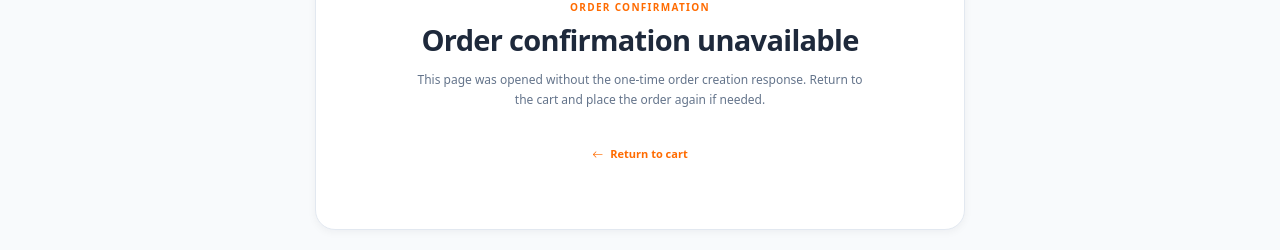
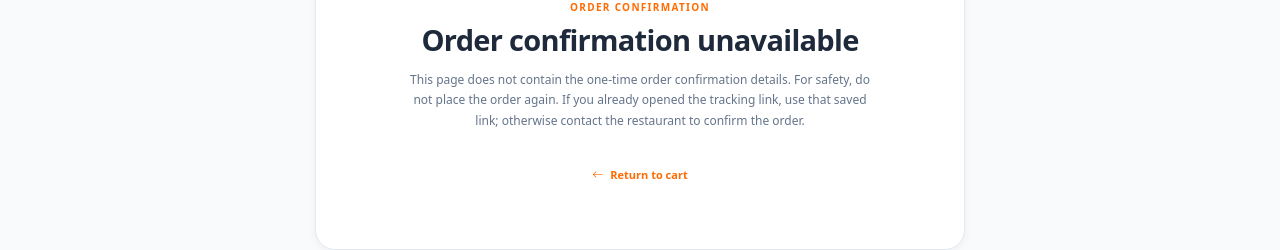
Before and after one commit to Masabali2/Resto.pkfrontend, an Angular app: page /r/1/order-confirmation in a window 1280 px wide. Shown: the part 316-566 px from the top of the page. Built offline with nearby package versions, Linux system fonts and the light colour scheme; no server answers; a web font is replaced by a local one.

Commit message:
fix(orders): prevent duplicate resubmission from empty confirmation

```diff
--- a/src/app/features/orders/pages/customer/order-confirmation/order-confirmation.html
+++ b/src/app/features/orders/pages/customer/order-confirmation/order-confirmation.html
@@ -15,7 +15,7 @@
         <span class="confirmation-icon" aria-hidden="true"><i class="bi bi-receipt"></i></span>
         <p class="eyebrow">ORDER CONFIRMATION</p>
         <h1 id="confirmation-title">Order confirmation unavailable</h1>
-        <p>This page was opened without the one-time order creation response. Return to the cart and place the order again if needed.</p>
+        <p>This page does not contain the one-time order confirmation details. For safety, do not place the order again. If you already opened the tracking link, use that saved link; otherwise contact the restaurant to confirm the order.</p>
         <a [routerLink]="['/r', slug(), 'cart']"><i class="bi bi-arrow-left" aria-hidden="true"></i> Return to cart</a>
       </section>
     }
```
